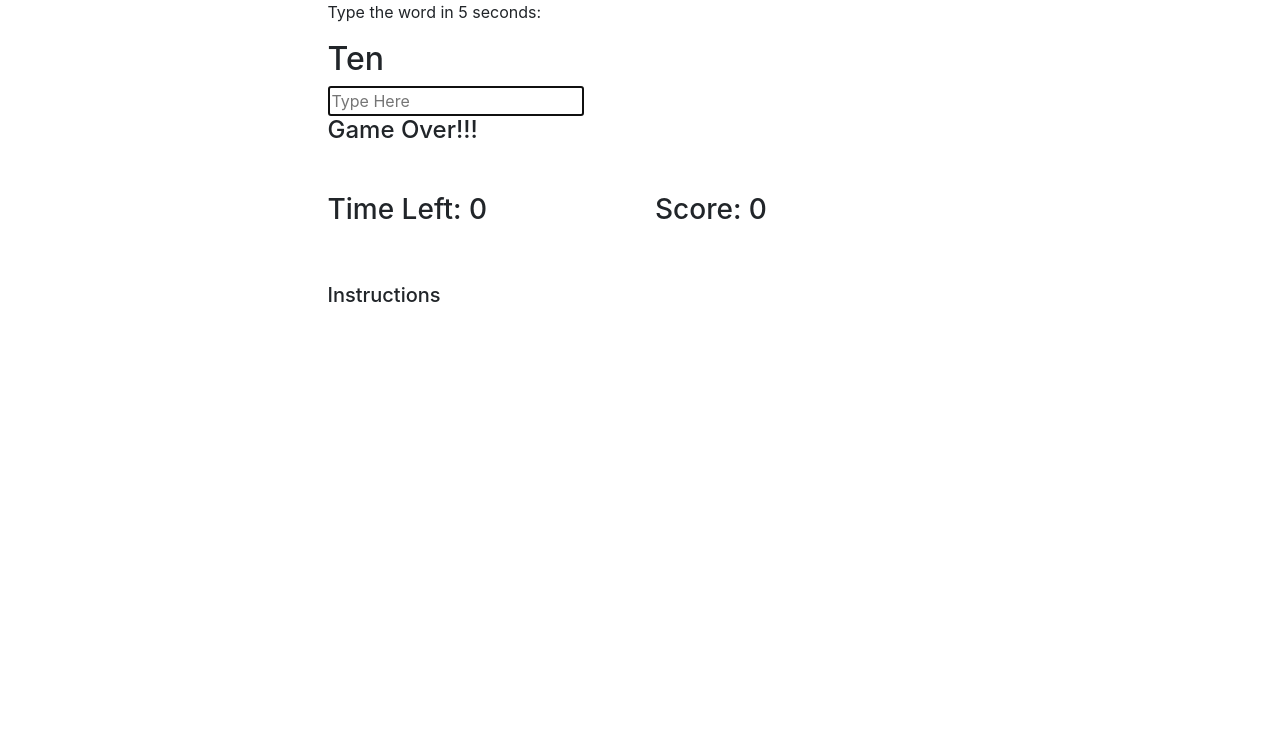
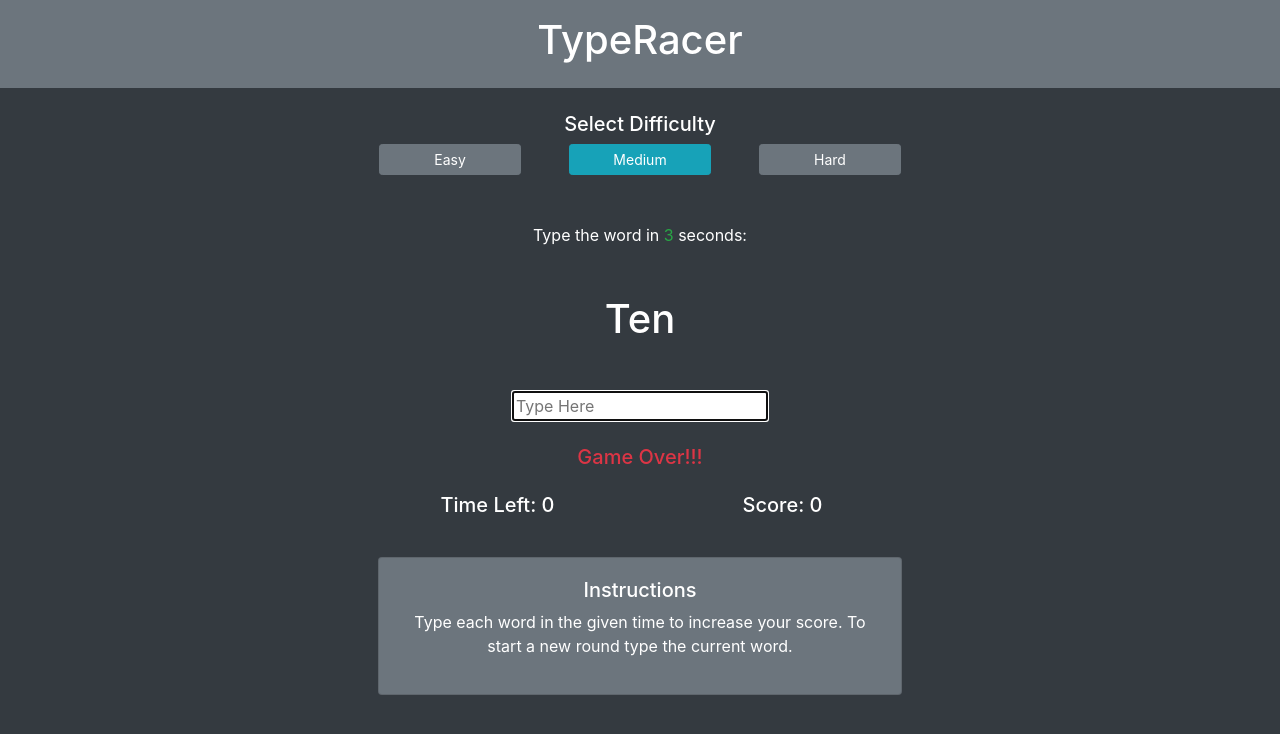
Before and after one commit to nathankwon/type-racer, a plain HTML site: page index.html in a window 1280 px wide. Drawn offline with nearby package versions, Linux system fonts and the light colour scheme.

Commit message:
added difficulty selector, added colour to message, and additional css improvements

```diff
--- a/index.html
+++ b/index.html
@@ -7,37 +7,58 @@
     <link rel="stylesheet" href="https://maxcdn.bootstrapcdn.com/bootstrap/4.0.0/css/bootstrap.min.css" integrity="sha384-Gn5384xqQ1aoWXA+058RXPxPg6fy4IWvTNh0E263XmFcJlSAwiGgFAW/dAiS6JXm" crossorigin="anonymous">
     <title>Typeracer</title>
   </head>
-  <body>
+
+  <body class="bg-dark text-white">
+
+    <header class="bg-secondary text-center p-3 mb-4">
+      <h1> TypeRacer </h1>
+    </header>
+
+    <div class="container text-center">
       <div class="row">
         <div class="col-md-6 mx-auto">
+          <!-- Change difficulty -->
+          <h5> Select Difficulty </h5>
+          <div class="row d-flex justify-content-around mb-5" id="levels">
+            <button class="col-3 btn btn-secondary btn-sm" value="easy"> Easy </button>
+            <button class="col-3 btn btn-info btn-sm" value="medium"> Medium </button>
+            <button class="col-3 btn btn-secondary btn-sm" value="hard"> Hard </button>
+          </div>
 
+          <!-- Word and Input -->
           <p> Type the word in
-          <span id="seconds"> 5 </span>
+            <span class="text-success" id="seconds"> Time </span>
             seconds:
           </p>
-        <h2 id="current-word"> hello </h2>
+          <h1 class="mt-5 mb-5" id="current-word"> hello </h1>
           <input type="text" placeholder="Type Here" id="word-input" autofocus>
-        <h4 id="message"></h4>
+          <h5 class="mt-4" id="message"></h5>
 
-        <div class="row mt-5">
+          <!-- Time and Score -->
+          <div class="row mt-4">
             <div class="col-md-6">
-            <h3> Time Left:
+              <h5> Time Left:
                 <span id="time"> 0 </span>
-            </h3>
+              </h5>
             </div>
             <div class="col-md-6">
-            <h3> Score:
+              <h5> Score:
                 <span id="score"> 0 </span>
-            </h3>
+              </h5>
             </div>
           </div>
 
-        <div class="row mt-5">
+          <!-- Instructions -->
+          <div class="row p-2 mt-4">
             <div class="col-md-12">
+              <div class="card card-body bg-secondary">
                 <h5> Instructions </h5>
+                <p> Type each word in the given time to increase your score. To start a new round type the current word. </p>
+              </div>
             </div>
           </div>
 
+        </div>
       </div>
     </div>
 
--- a/main.js
+++ b/main.js
@@ -9,7 +9,7 @@ const levels = {
 };
 
 // To change level
-const currentLevel = levels.medium;
+let currentLevel = levels.medium;
 
 let time = currentLevel;
 let score = 0;
@@ -22,6 +22,7 @@ const scoreDisplay = document.querySelector('#score');
 const timeDisplay = document.querySelector('#time');
 const message = document.querySelector('#message');
 const seconds = document.querySelector('#seconds');
+const levelSelect = document.querySelector('#levels');
 
 // Fill this array of words
 const words = [
@@ -39,8 +40,10 @@ const words = [
 
 // Initialise Game
 function init() {
+  // Manage level changes
+  levelSelect.addEventListener('click', setLevel)
   // Show number of seconds in UI
-  seconds.innerHTMl = currentLevel;
+  seconds.innerHTML = currentLevel;
   // Load word from array
   showWord(words);
   //Start matching on word input
@@ -49,6 +52,35 @@ function init() {
   setInterval(countdown, 1000);
   // Check game status
   setInterval(checkStatus, 50);
+}
+
+// Change the level based on the button they clicked
+function setLevel(e) {
+
+  var selectedLevel = e.target.value;
+  // Set currentlevel to selectedLevel
+  if (selectedLevel === "easy") {
+    currentLevel = levels.easy;
+  } else if (selectedLevel === "medium") {
+    currentLevel = levels.medium;
+  } else if (selectedLevel === "hard") {
+    currentLevel = levels.hard;
+  }
+
+  // Last selected button color change
+  var buttons = document.getElementsByTagName('button');
+  for (i = 0; i < buttons.length; i++) {
+    buttons[i].classList.remove('btn-info')
+    buttons[i].classList.add('btn-secondary')
+
+    e.target.classList.remove('btn-secondary')
+    e.target.classList.add('btn-info')
+  }
+
+  // Reset game on level change
+  isPlaying = false;
+  time = 0;
+  wordInput.value = "";
 }
 
 // Start match
@@ -69,10 +101,13 @@ function startMatch() {
   }
 }
 
-// Match currentWOrd to wordInput
+// Match currentWord to wordInput
 function matchWords() {
   if (wordInput.value === currentWord.innerHTML) {
     message.innerHTML = 'Correct!!!';
+    // Makes message color green on success
+    message.classList.remove('text-danger');
+    message.classList.add('text-success');
     return true
   } else {
     message.innerHTML = "";
@@ -102,8 +137,12 @@ function countdown() {
 
 // Check game status
 function checkStatus() {
-  if (!isPlaying && time === 0) {
+  if (!isPlaying && time === 0 /* && wordInput.value === "" */) {
     message.innerHTML = 'Game Over!!!';
+    // Make message colour red on game over
+    message.classList.remove('text-success');
+    message.classList.add('text-danger');
+    // Set score to -1 so user doesnt get a free point when starting a new game.
     score = -1;
   }
 }
```
Also changed, not shown: 1 other file. Lines whose indentation alone changed are shown as unchanged.
